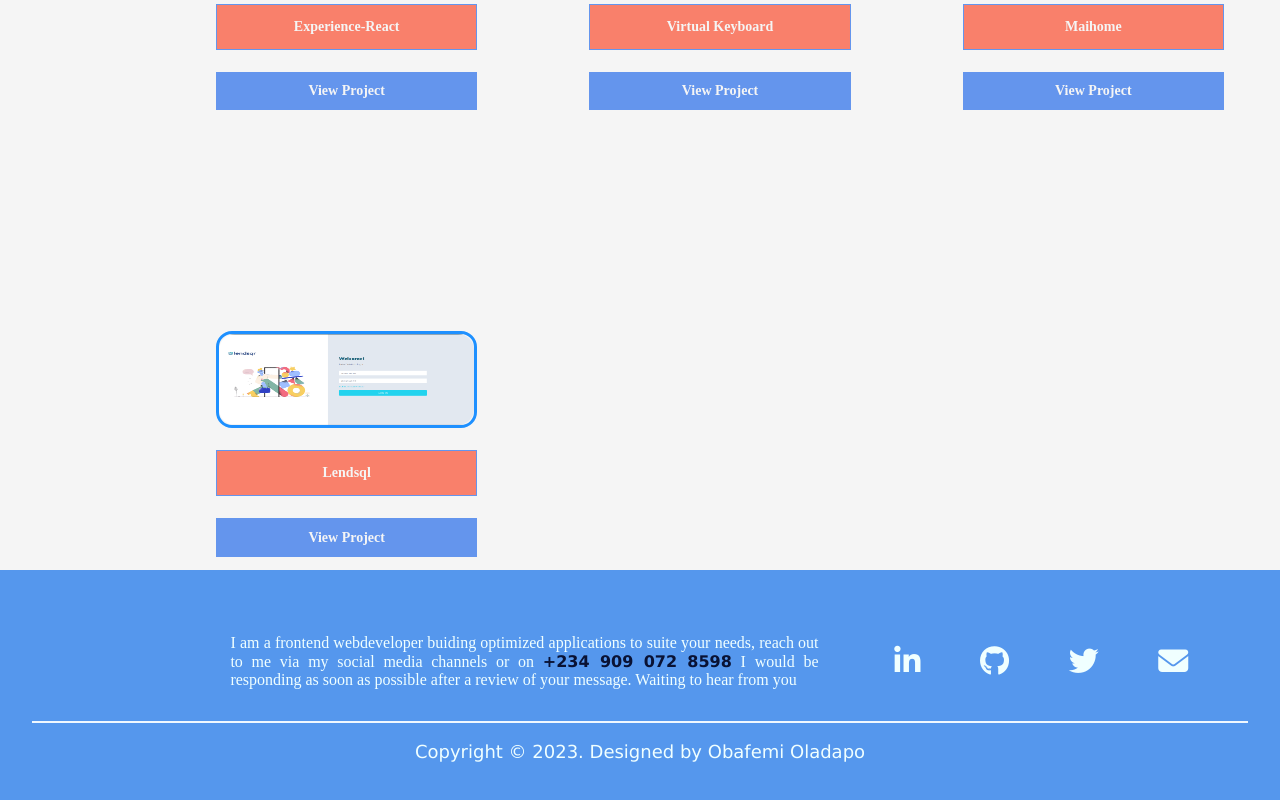
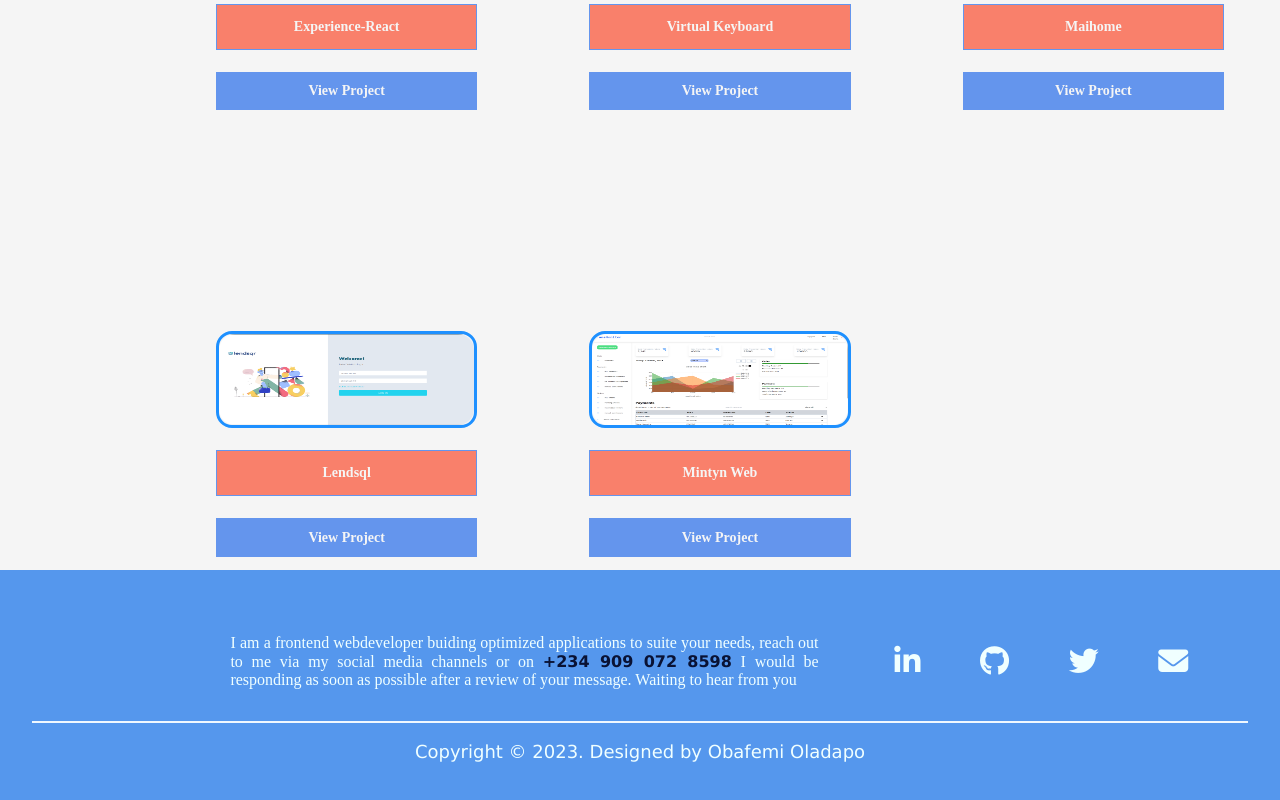
Before and after one commit to lilphemy/Portfolio-main, a React (Create React App) app: page / in a window 1280 px wide. Shown: the part 3118-3918 px from the top of the page. Built offline with nearby package versions, Linux system fonts and the light colour scheme.

Commit message:
project update

```diff
--- a/src/databucket/projectdata.js
+++ b/src/databucket/projectdata.js
@@ -7,6 +7,7 @@ import VirtualKey from "../projectimg/Virtualkeyboard.PNG"
 import Maihome from "../projectimg/maihomeProj.png"
 import ComeradeNg from "../projectimg/comradengshot.png"
 import lendsql from "../projectimg/lendsqr.png"
+import Mintyproj from "../projectimg/Mintynproj.png"
 
 
 
@@ -53,4 +54,10 @@ export const projectData = [
         imgdir: lendsql,
         linkResource:"https://lilphemy-lendsql-app.vercel.app/",
     },
+    {
+        id: 8,
+        name: "Mintyn web",
+        imgdir: Mintyproj,
+        linkResource:"https://lilphemy-mintynapp.netlify.app/",
+    },
 ]
```
Also changed, not shown: src/projectimg/Mintynproj.png (added).
